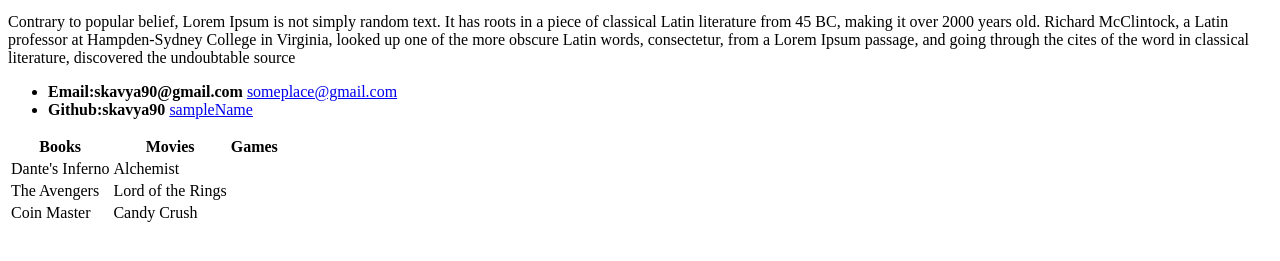
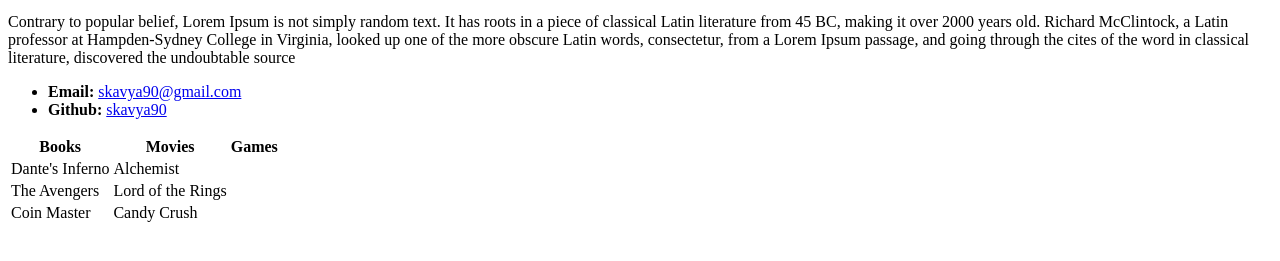
Before and after one commit to skavya90/DS_Bootcamp.github.io, a plain HTML site: page index.html in a window 1280 px wide. Shown: the part 339-600 px from the top of the page. Drawn offline with Linux system fonts and the light colour scheme.

Commit message:
html file modified

```diff
--- a/index.html
+++ b/index.html
@@ -9,14 +9,14 @@
 
   <h1>Your Name</h1>
 
-  <img src="https://http://lorempixel.com/400/200" alt="Kavya">
+  <img src="http://lorempixel.com/400/200" alt="Kavya">
 
   <p>Lorem Ipsum is simply dummy text of the printing and typesetting industry. Lorem Ipsum has been the industry's standard dummy text ever since the 1500s, when an unknown printer took a galley of type and scrambled it to make a type specimen book.</p>
   <p>Contrary to popular belief, Lorem Ipsum is not simply random text. It has roots in a piece of classical Latin literature from 45 BC, making it over 2000 years old. Richard McClintock, a Latin professor at Hampden-Sydney College in Virginia, looked up one of the more obscure Latin words, consectetur, from a Lorem Ipsum passage, and going through the cites of the word in classical literature, discovered the undoubtable source</p>
 
   <ul>
-    <li><strong>Email:skavya90@gmail.com</strong> <a href="#">someplace@gmail.com</a></li>
-    <li><strong>Github:skavya90</strong> <a href="#">sampleName</a></li>
+    <li><strong>Email:</strong> <a href="#">skavya90@gmail.com</a></li>
+    <li><strong>Github:</strong> <a href="#">skavya90</a></li>
 
   </ul>
 
```
